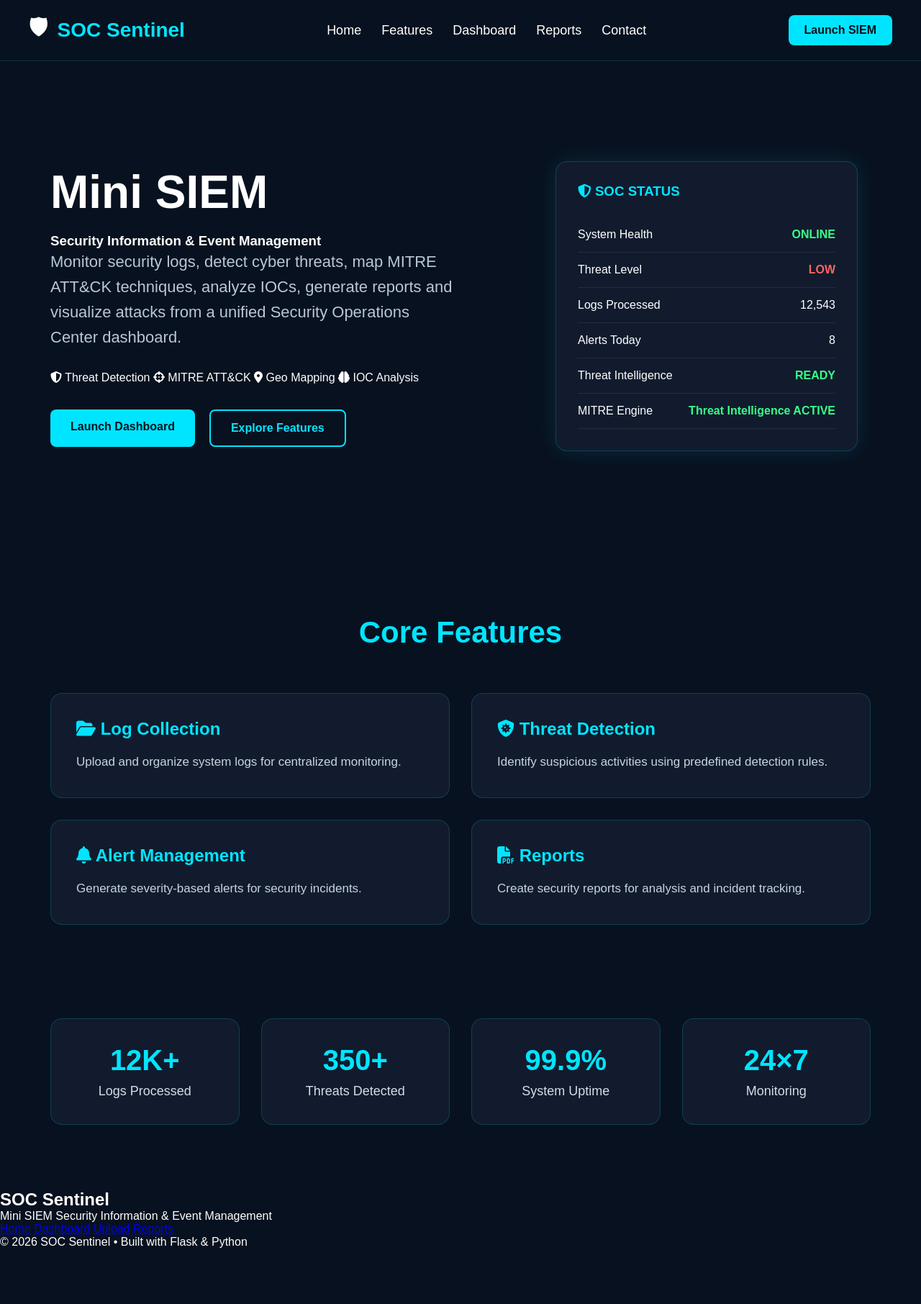
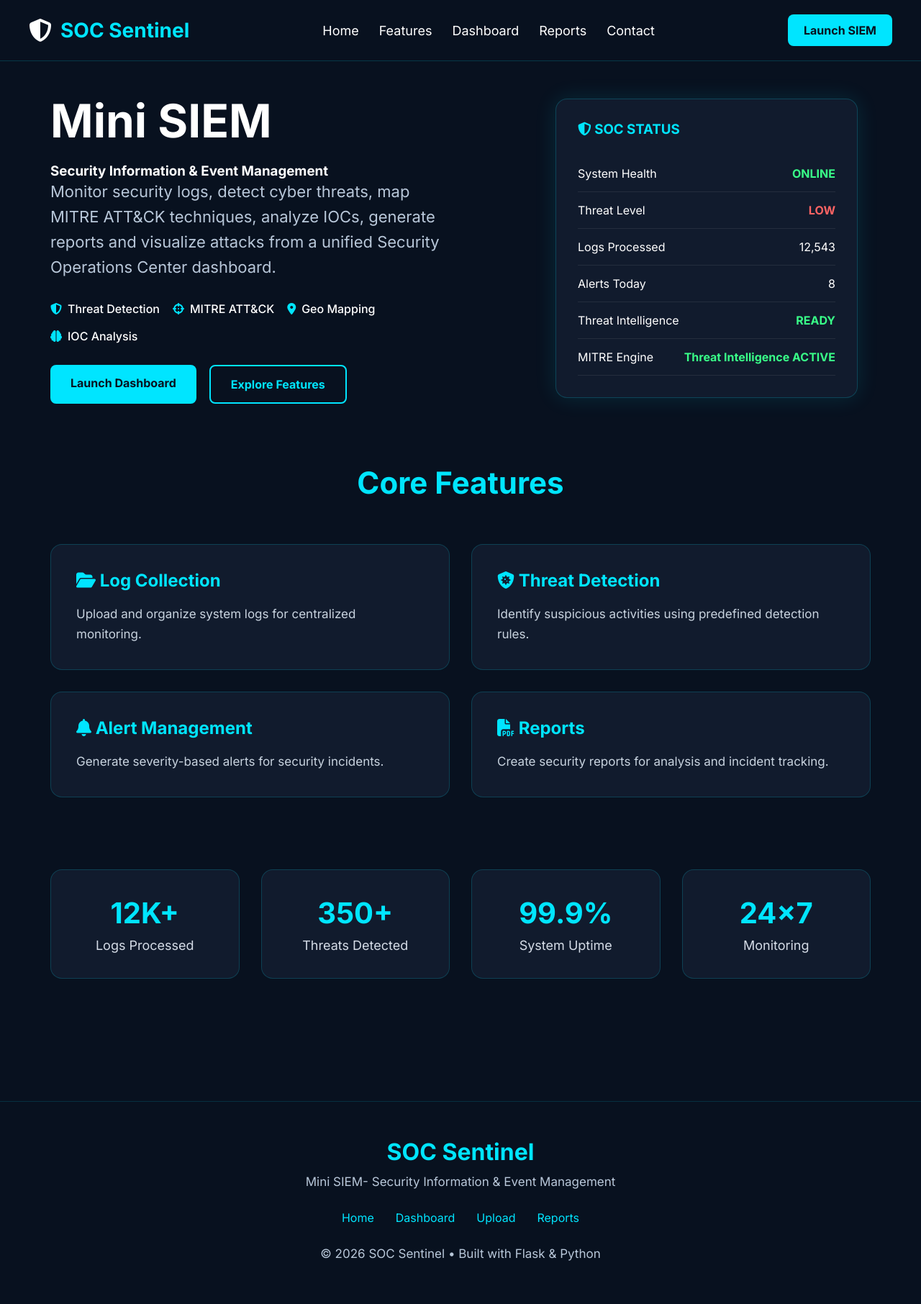
Before and after one commit to tanviagrawalnew-bot/mini-siem, a Flask app: page / in a window 1280 px wide. Shown: the whole page at 72% size. Before the commit the page ends 1734 px from the top, so only its background shows below. Run offline with Flask 3, Linux system fonts and the light colour scheme.

Commit message:
Finalize project documentation and fix UI issues for v1.0 release

```diff
--- a/app.py
+++ b/app.py
@@ -1,4 +1,4 @@
-from flask import Flask, render_template, request, redirect, send_file
+from flask import Flask, render_template, request, redirect, send_file, url_for
 import os
 from search.search_logs import search_logs
 from parser.parser import parse_logs
@@ -180,7 +180,7 @@ def upload():
 
             print("=" * 50)
 
-            return redirect("/dashboard")
+            return redirect(url_for("dashboard"))
 
     return render_template("upload.html")
 
--- a/static/css/style.css
+++ b/static/css/style.css
@@ -1,3 +1,5 @@
+
+@import url('https://fonts.googleapis.com/css2?family=Inter:wght@400;500;600;700&display=swap');
 *{
     margin:0;
     padding:0;
@@ -7,7 +9,7 @@
 body{
     background:#08111f;
     color:white;
-    font-family:Arial, Helvetica, sans-serif;
+    font-family:'Inter', sans-serif;
 }
 nav{
     display:flex;
@@ -175,10 +177,12 @@ nav ul li a:hover{
 
 }
 .hero{
+    min-height:90vh;
     display:flex;
     justify-content:space-between;
     align-items:center;
     gap:60px;
+    padding:40px 70px;
 }
 
 .hero-right{
@@ -242,9 +246,9 @@ nav ul li a:hover{
 
     display:flex;
 
-    gap:20px;
+    gap:18px;
 
-    margin-top:35px;
+    margin-top:25px;
 
 }
 
@@ -278,9 +282,7 @@ nav ul li a:hover{
 /* ---------- FEATURES ---------- */
 
 .features{
-
-    padding:90px 70px;
-
+    padding:120px 70px 90px;
 }
 
 .features h2{
@@ -1164,3 +1166,80 @@ th,td{
 .recent-alerts-scroll::-webkit-scrollbar-thumb:hover{
     background:#5f738d;
 }
+/* ================= FOOTER ================= */
+
+.footer{
+    margin-top:80px;
+    padding:50px 20px;
+    text-align:center;
+    border-top:1px solid rgba(0,229,255,.15);
+    background:#08111f;
+}
+
+.footer h2{
+    color:#00E5FF;
+    font-size:32px;
+    margin-bottom:12px;
+}
+
+.footer p{
+    color:#b8c7d9;
+    margin:10px 0;
+    font-size:17px;
+}
+
+.footer-links{
+    display:flex;
+    justify-content:center;
+    gap:30px;
+    margin:30px 0;
+    flex-wrap:wrap;
+}
+
+.footer-links a{
+    color:#00E5FF;
+    text-decoration:none;
+    transition:.3s;
+}
+
+.footer-links a:hover{
+    color:white;
+}
+
+.copyright{
+    color:#8ea8c3;
+    font-size:15px;
+}
+.hero{
+    min-height:65vh;
+    justify-content:space-between;
+    align-items:center;
+    gap:60px;
+    padding:25px 70px;
+}
+.features{
+    padding:40px 70px 80px;
+    margin-top:0;
+}
+.stats{
+    padding:20px 70px 90px;
+}
+.hero-badges{
+    display:flex;
+    flex-wrap:wrap;
+    gap:18px;
+    margin:30px 0;
+}
+
+.hero-badges span{
+    display:flex;
+    align-items:center;
+    gap:8px;
+    color:#ffffff;
+    font-size:16px;
+    font-weight:500;
+}
+
+.hero-badges i{
+    color:#00E5FF;
+}
--- a/templates/index.html
+++ b/templates/index.html
@@ -1,8 +1,9 @@
 <!DOCTYPE html>
 <html lang="en">
-<link rel="stylesheet"
+
+<head>
+    <link rel="stylesheet"
 href="https://cdnjs.cloudflare.com/ajax/libs/font-awesome/6.7.2/css/all.min.css">
-<head>
     <meta charset="UTF-8">
     <meta name="viewport" content="width=device-width, initial-scale=1.0">
     <title>SOC Sentinel</title>
@@ -17,7 +18,9 @@ href="https://cdnjs.cloudflare.com/ajax/libs/font-awesome/6.7.2/css/all.min.css"
     <nav class="navbar">
 
         <div class="logo">
-            <span class="logo-icon">🛡</span>
+           <span class="logo-icon">
+    <i class="fa-solid fa-shield-halved"></i>
+</span>
             <h2>SOC Sentinel</h2>
         </div>
 
@@ -182,7 +185,7 @@ ACTIVE</span>
     <h2>SOC Sentinel</h2>
 
     <p>
-        Mini SIEM Security Information & Event Management
+        Mini SIEM- Security Information & Event Management
     </p>
 
     <div class="footer-links">
```
Also changed, not shown: reports/security_report.csv (deleted, +0 -10 lines), templates/dashboard.html (+6 -5 lines), README.md, database/siem.db (deleted), 10 other files.
